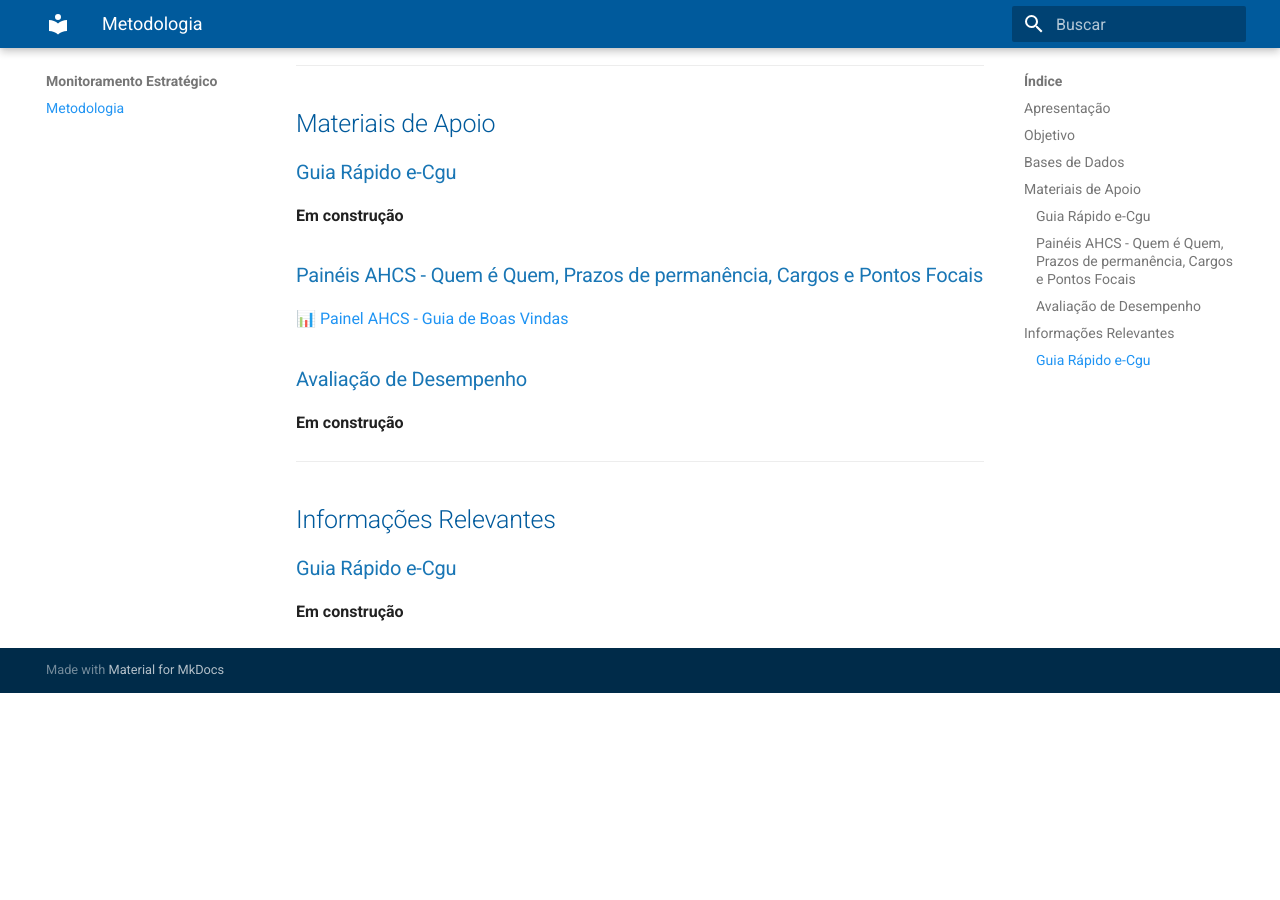
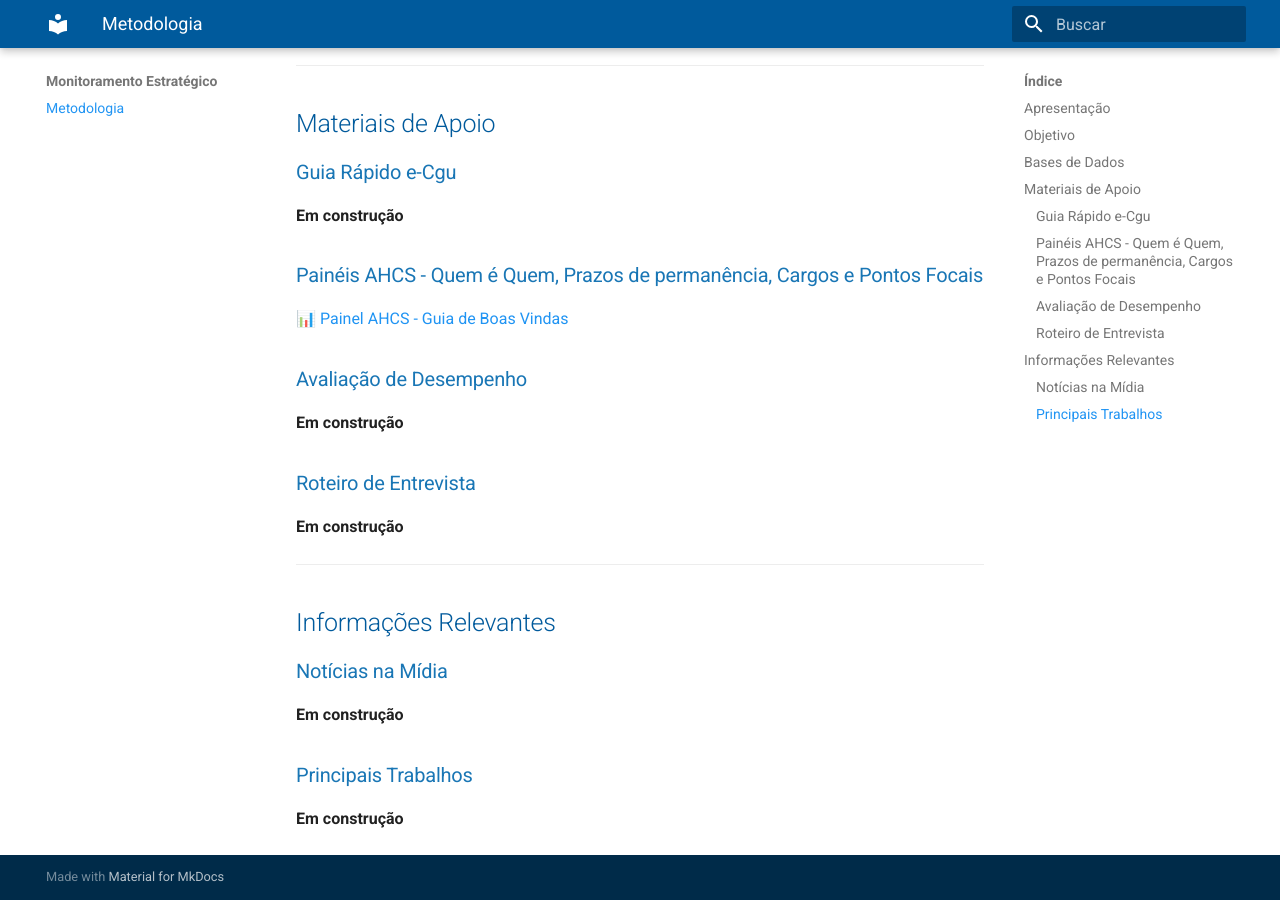
Before and after one commit to CGEMG-AHCS/guia-monitoramento-estrategico, an MkDocs documentation site: the page built from docs/monitoramento/metodologia.md, in a window 1280 px wide and 900 px high, scrolled down 1071 px. Built offline with MkDocs 1.6.1 and Material for MkDocs 9.7.7, drawn with Linux system fonts in a browser that asks for light colours; before the commit the page ends 1764 px from its top, so only the background shows below that.

Commit message:
Update metodologia.md

```diff
--- a/docs/monitoramento/metodologia.md
+++ b/docs/monitoramento/metodologia.md
@@ -46,10 +46,19 @@
 
 **Em construção**
 
+### Roteiro de Entrevista
+
+**Em construção**
+
 ---
 
 ## Informações Relevantes
 
-### Guia Rápido e-Cgu
+### Notícias na Mídia
 
 **Em construção**
+
+
+### Principais Trabalhos
+
+**Em construção**
```
